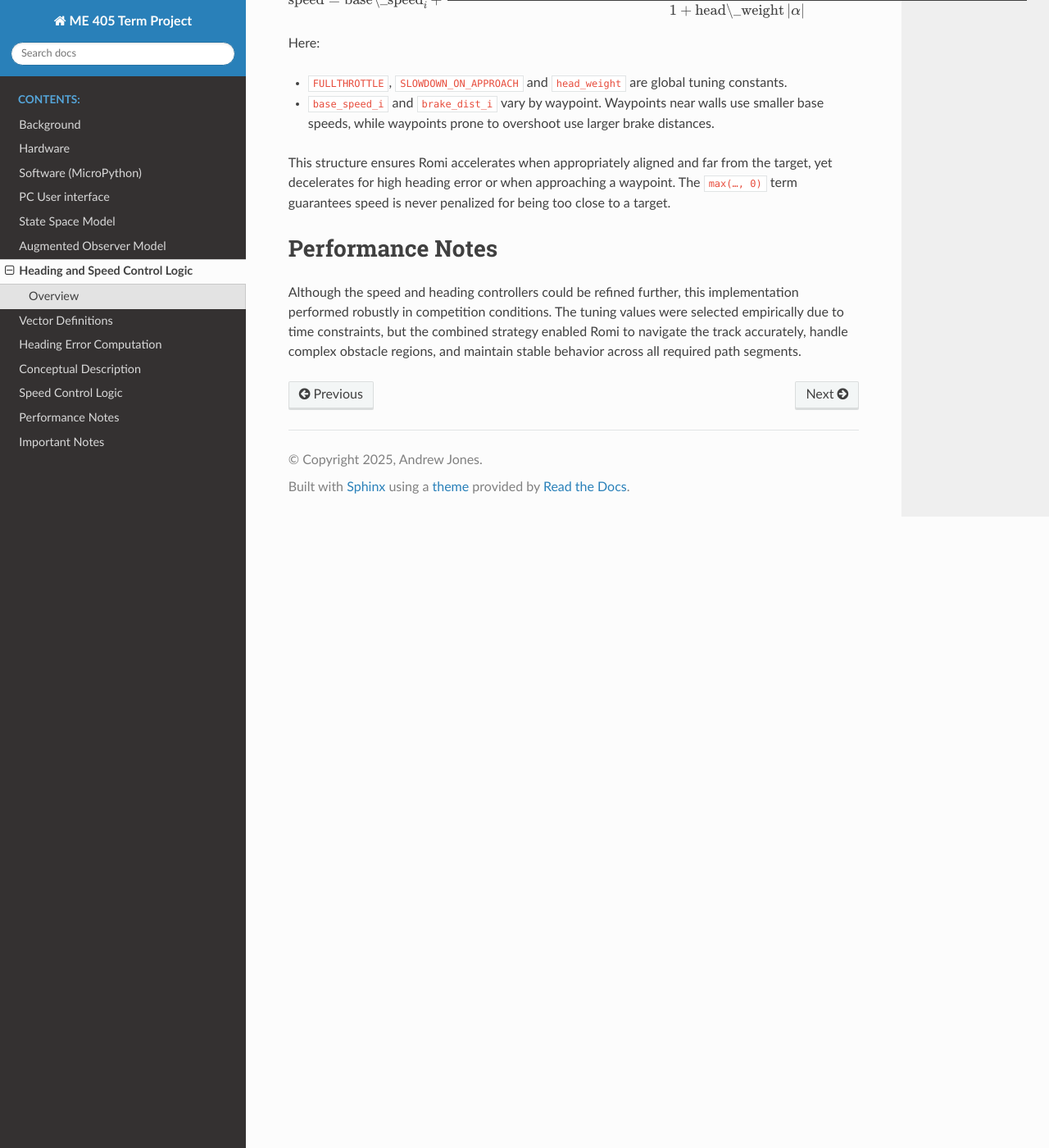
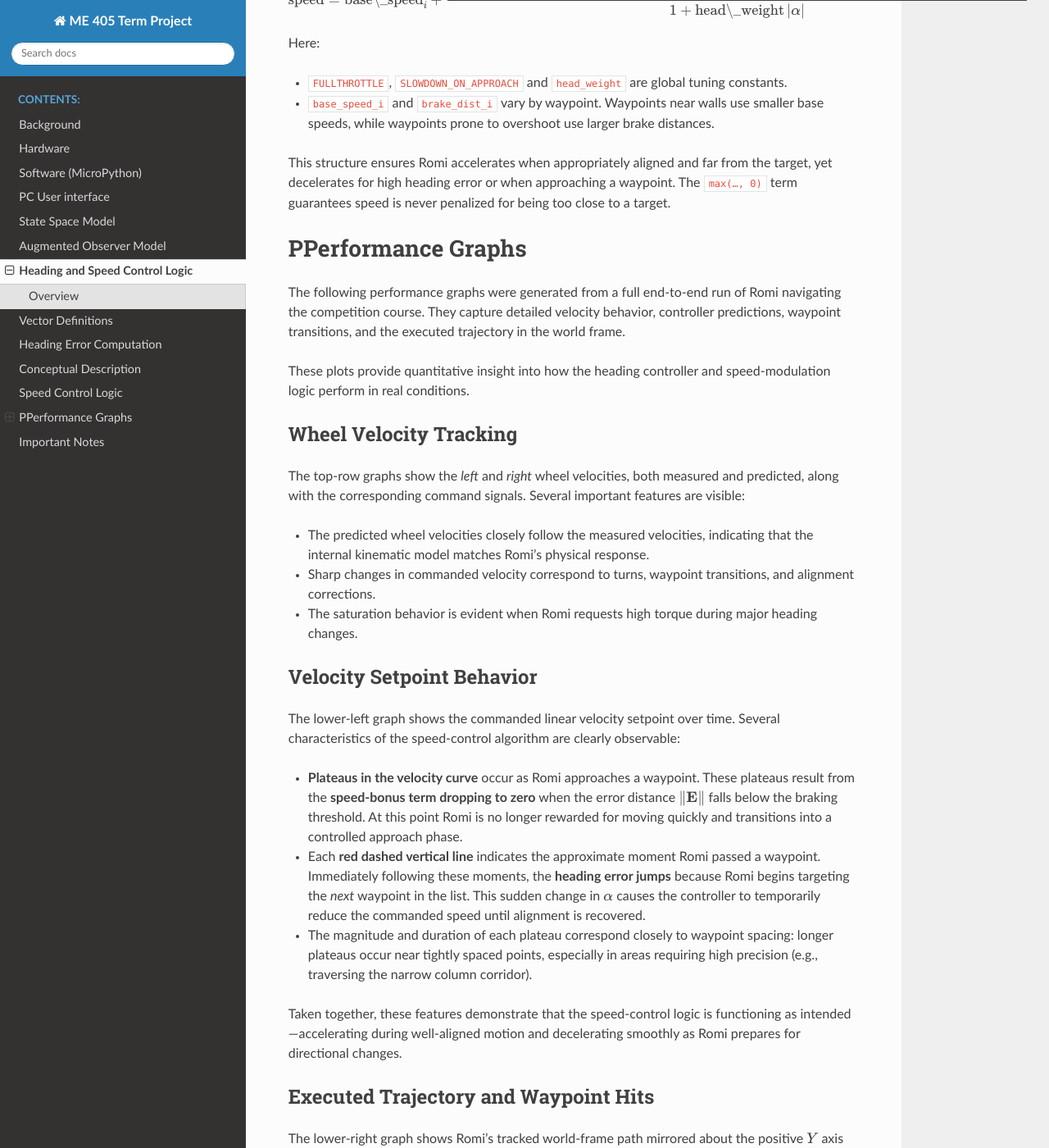
Before and after one commit to andrewthegr8/Term-Project-ME-405, a Sphinx documentation site: the page built from docs/source/drivingalgorithm.rst, in a window 1280 px wide and 1400 px high, scrolled down 2360 px. Shown: the whole window at 82% size. Built offline with Sphinx 7.4.7 and the Read the Docs theme 3.1.0, drawn with Linux system fonts in a browser that asks for light colours; comment, search, counter and statistics services are not loaded; some of the changed text lies outside the part shown.

Commit message:
Enhance documentation: add performance graphs and insights for driving algorithm; improve clarity in state-space model and ThePursuer.py

```diff
--- a/docs/source/drivingalgorithm.rst
+++ b/docs/source/drivingalgorithm.rst
@@ -168,11 +168,87 @@
 waypoint. The ``max(…, 0)`` term guarantees speed is never penalized for being
 too close to a target.
 
-Performance Notes
-=================
+PPerformance Graphs
+==================
 
-Although the speed and heading controllers could be refined further, this
-implementation performed robustly in competition conditions. The tuning values
-were selected empirically due to time constraints, but the combined strategy
-enabled Romi to navigate the track accurately, handle complex obstacle regions,
-and maintain stable behavior across all required path segments.
+The following performance graphs were generated from a full end-to-end run of
+Romi navigating the competition course. They capture detailed velocity behavior,
+controller predictions, waypoint transitions, and the executed trajectory in the
+world frame.
+
+These plots provide quantitative insight into how the heading controller and
+speed-modulation logic perform in real conditions.
+
+Wheel Velocity Tracking
+-----------------------
+
+The top-row graphs show the *left* and *right* wheel velocities, both measured
+and predicted, along with the corresponding command signals. Several important
+features are visible:
+
+* The predicted wheel velocities closely follow the measured velocities,
+  indicating that the internal kinematic model matches Romi’s physical response.
+* Sharp changes in commanded velocity correspond to turns, waypoint transitions,
+  and alignment corrections.
+* The saturation behavior is evident when Romi requests high torque during major
+  heading changes.
+
+Velocity Setpoint Behavior
+--------------------------
+
+The lower-left graph shows the commanded linear velocity setpoint over time.
+Several characteristics of the speed-control algorithm are clearly observable:
+
+* **Plateaus in the velocity curve** occur as Romi approaches a waypoint.
+  These plateaus result from the **speed-bonus term dropping to zero** when the
+  error distance :math:`\lVert \mathbf{E} \rVert` falls below the braking
+  threshold. At this point Romi is no longer rewarded for moving quickly and
+  transitions into a controlled approach phase.
+* Each **red dashed vertical line** indicates the approximate moment Romi passed
+  a waypoint. Immediately following these moments, the **heading error jumps**
+  because Romi begins targeting the *next* waypoint in the list. This sudden
+  change in :math:`\alpha` causes the controller to temporarily reduce the
+  commanded speed until alignment is recovered.
+* The magnitude and duration of each plateau correspond closely to waypoint
+  spacing: longer plateaus occur near tightly spaced points, especially in areas
+  requiring high precision (e.g., traversing the narrow column corridor).
+
+Taken together, these features demonstrate that the speed-control logic is
+functioning as intended—accelerating during well-aligned motion and decelerating
+smoothly as Romi prepares for directional changes.
+
+Executed Trajectory and Waypoint Hits
+-------------------------------------
+
+The lower-right graph shows Romi’s tracked world-frame path mirrored about the
+positive :math:`Y` axis (for visualization) alongside the red circular
+waypoints. Several trends can be seen:
+
+* Romi’s trajectory passes very close to each waypoint, confirming correct
+  operation of the heading-error controller and the waypoint-switching logic.
+* The plotted **red dashed vertical time markers** correspond to Romi crossing
+  the horizontal projection of each waypoint. These timestamps match expected
+  transitions in the velocity plots.
+* In confined regions of the course, such as the straight corridor between
+  columns, Romi maintains highly linear motion thanks to the intermediate
+  waypoint placement and the proportional heading correction.
+
+These graphs together indicate that the controller behaves robustly across a
+variety of geometric constraints and that the interplay between heading control,
+speed modulation, and waypoint switching is well balanced.
+
+Summary of Observed Performance
+-------------------------------
+
+* The heading-error computation reliably reorients Romi toward each new
+  waypoint with minimal overshoot.
+* Speed modulation prevents overshoot at close-range waypoints and maintains
+  stability during rapid heading transitions.
+* Wheel-velocity prediction and measurement show strong agreement, validating
+  the underlying motion model.
+* The overall path closely follows the intended waypoint sequence, even in
+  regions requiring significant precision.
+
+Although additional optimization is possible—particularly in reducing speed
+fluctuation during rapid waypoint transitions—the collected data illustrates
+consistent, reliable, and competition-ready behavior.
```
Also changed, not shown: docs/source/ssmodel.rst (+8 -3 lines), 1 other file.
